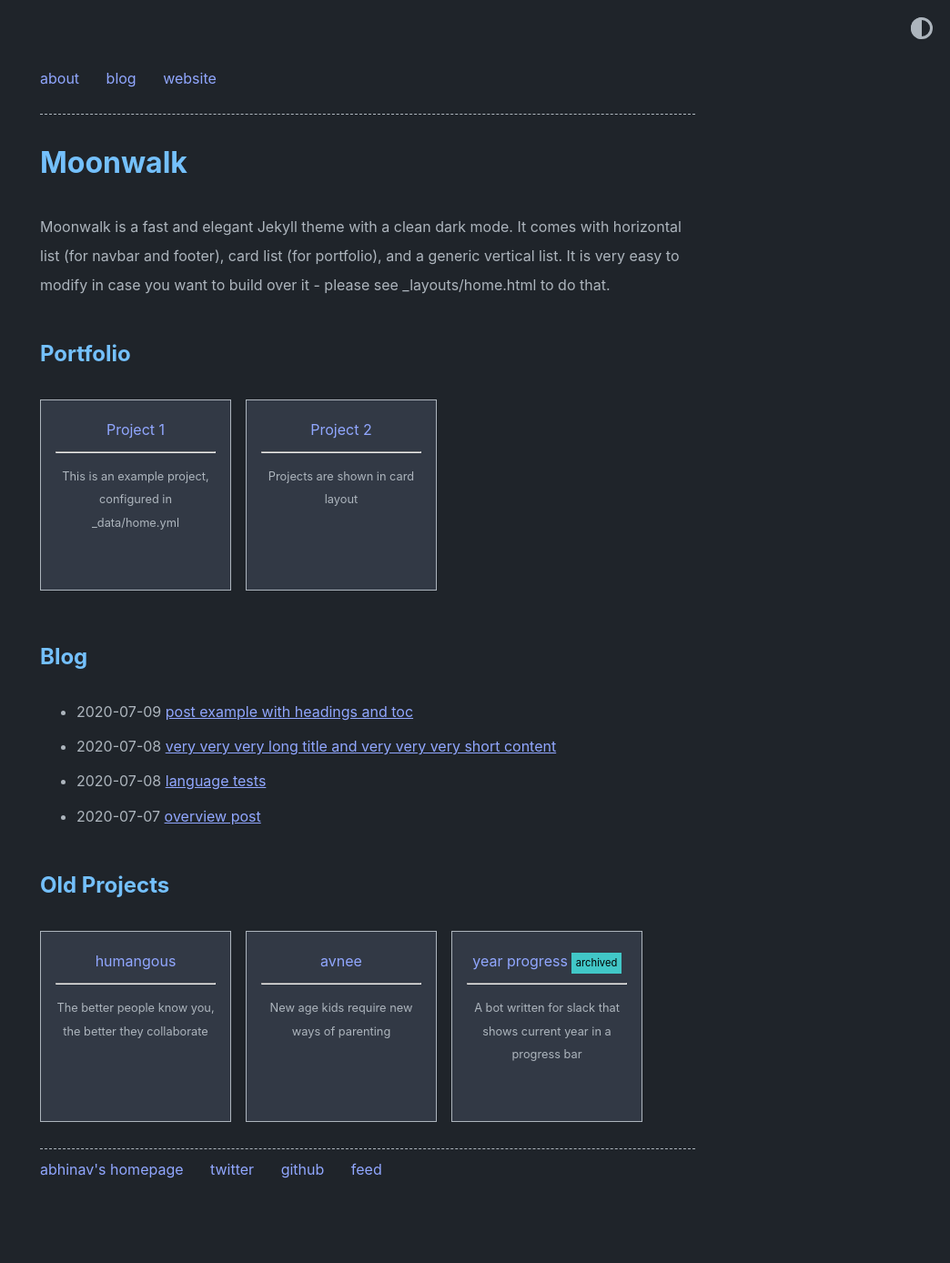
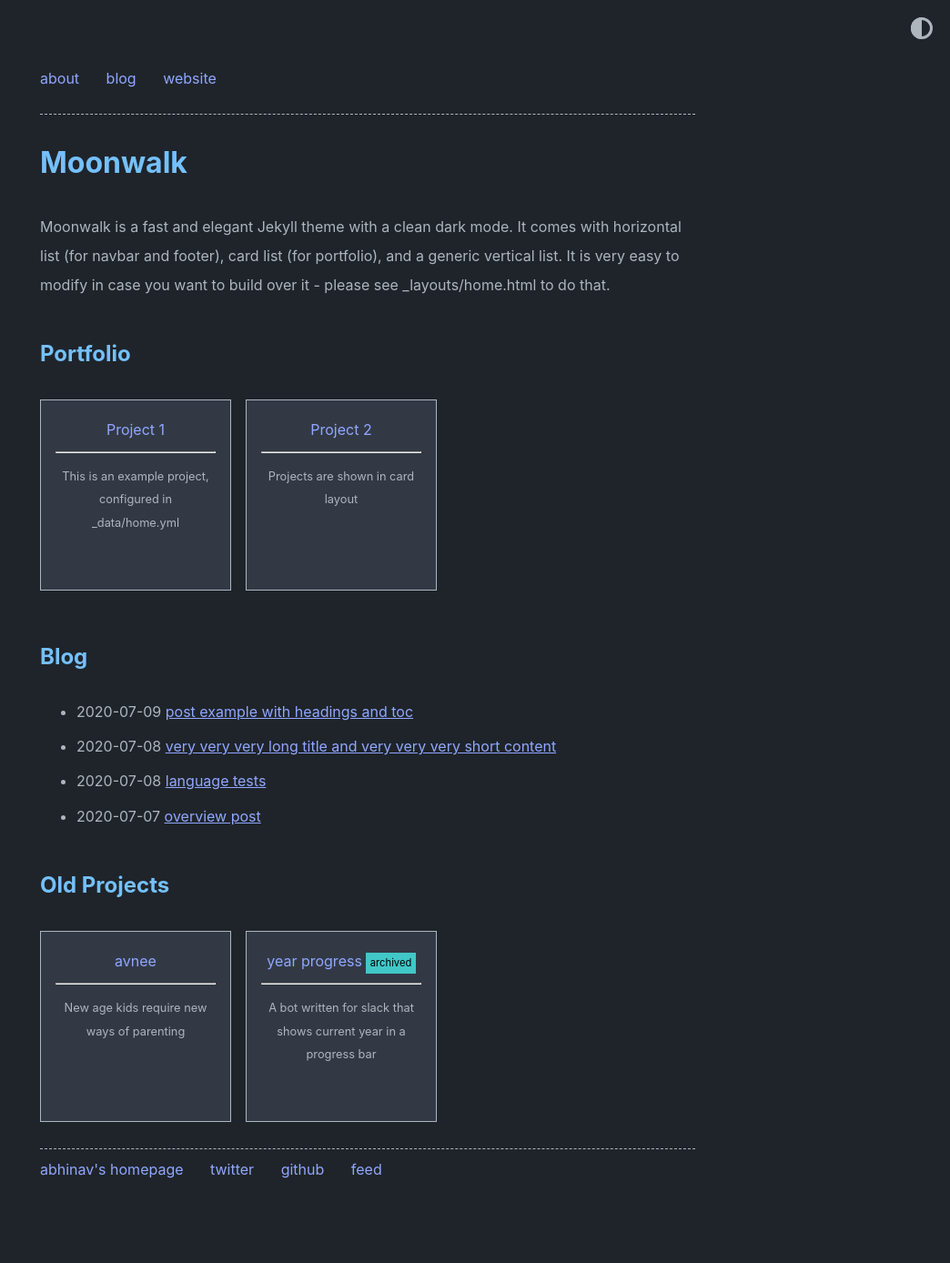
Before and after one commit to stackbit-projects/d678h-731be, a Jekyll site: the page built from index.md, in a window 1280 px wide. Shown: the whole page at 91% size, without its empty margins (236-1280 px from the left). Built offline with Jekyll 4.4.1, drawn with Linux system fonts in a browser that asks for light colours; comment, search, counter and statistics services are not loaded.

Commit message:
home.yml: Multiple updates: * updated old_project_entries * updated title in old_project_entries * updated url in old_project_entries * updated desc in old_project_entries

```diff
--- a/_data/home.yml
+++ b/_data/home.yml
@@ -13,9 +13,6 @@ project_entries:
     url: overview-post
     desc: Projects are shown in card layout
 old_project_entries:
-  - title: humangous
-    url: 'http://www.humangous.co'
-    desc: 'The better people know you, the better they collaborate'
   - title: avnee
     url: 'http://www.avnee.co'
     desc: New age kids require new ways of parenting
```
